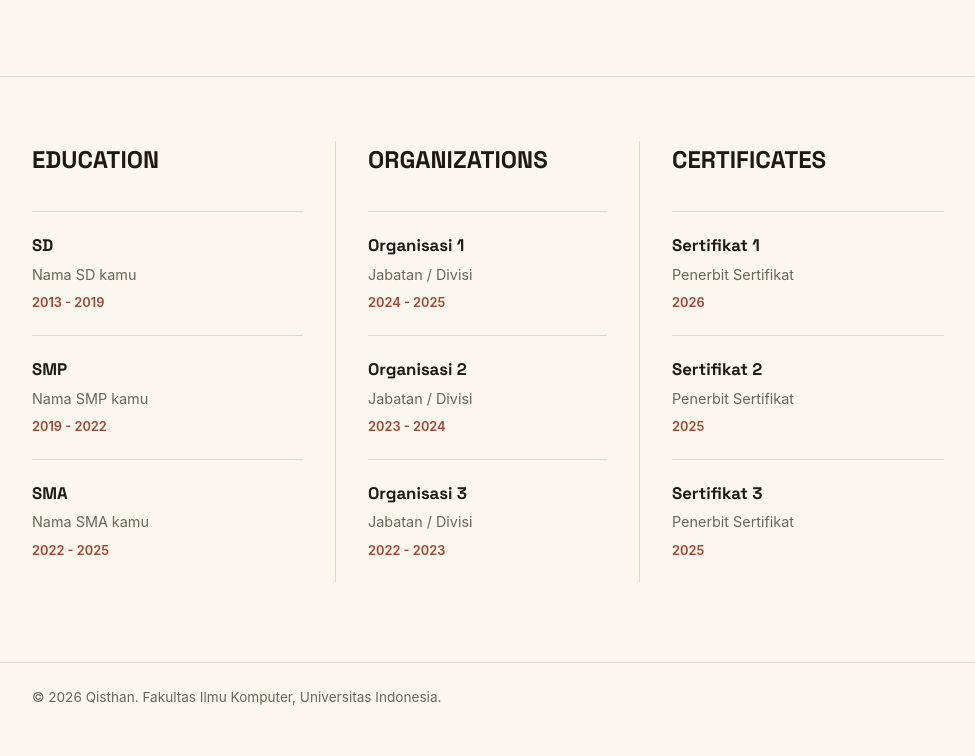
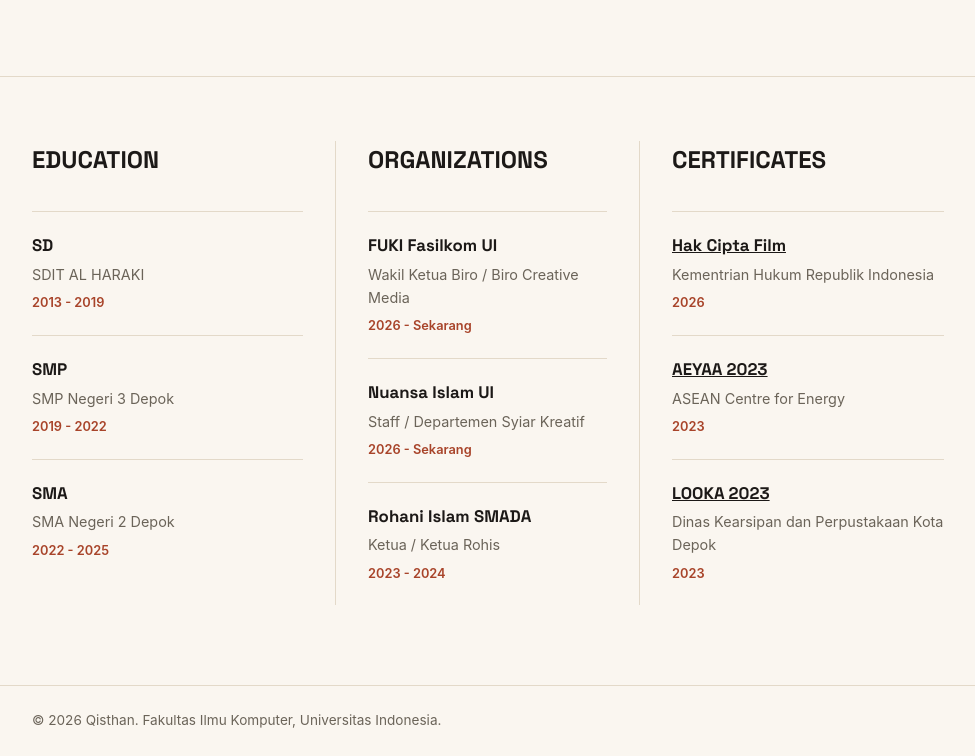
Before and after one commit to qaffasyah-maker/myportofolio, a Django app: page / in a window 1280 px wide. Shown: the part 646-1402 px from the top of the page, without its empty margins (152-1127 px from the left). Before the commit the page ends 1351 px from the top, so only its background shows below. Run offline with Django 5.2, Linux system fonts and the light colour scheme.

Commit message:
menambahkan data pada portofolio

```diff
--- a/static/css/style.css
+++ b/static/css/style.css
@@ -253,6 +253,14 @@
     margin-bottom: 0.25rem;
 }
 
+.portfolio-item a {
+    color: var(--ink);
+}
+
+.portfolio-item a:hover {
+    color: var(--accent-dark);
+}
+
 .portfolio-item p {
     color: var(--text-muted);
     font-size: 0.9rem;
--- a/templates/index.html
+++ b/templates/index.html
@@ -60,19 +60,19 @@
 
                         <div class="portfolio-item">
                             <h3>SD</h3>
-                            <p>Nama SD kamu</p>
+                            <p>SDIT AL HARAKI</p>
                             <span>2013 - 2019</span>
                         </div>
 
                         <div class="portfolio-item">
                             <h3>SMP</h3>
-                            <p>Nama SMP kamu</p>
+                            <p>SMP Negeri 3 Depok</p>
                             <span>2019 - 2022</span>
                         </div>
 
                         <div class="portfolio-item">
                             <h3>SMA</h3>
-                            <p>Nama SMA kamu</p>
+                            <p>SMA Negeri 2 Depok</p>
                             <span>2022 - 2025</span>
                         </div>
 
@@ -82,21 +82,21 @@
                         <h2>Organizations</h2>
 
                         <div class="portfolio-item">
-                            <h3>Organisasi 1</h3>
-                            <p>Jabatan / Divisi</p>
-                            <span>2024 - 2025</span>
+                            <h3>FUKI Fasilkom UI</h3>
+                            <p>Wakil Ketua Biro / Biro Creative Media</p>
+                            <span>2026 - Sekarang</span>
                         </div>
 
                         <div class="portfolio-item">
-                            <h3>Organisasi 2</h3>
-                            <p>Jabatan / Divisi</p>
-                            <span>2023 - 2024</span>
+                            <h3>Nuansa Islam UI</h3>
+                            <p>Staff / Departemen Syiar Kreatif</p>
+                            <span>2026 - Sekarang</span>
                         </div>
 
                         <div class="portfolio-item">
-                            <h3>Organisasi 3</h3>
-                            <p>Jabatan / Divisi</p>
-                            <span>2022 - 2023</span>
+                            <h3>Rohani Islam SMADA </h3>
+                            <p>Ketua / Ketua Rohis </p>
+                            <span>2023 - 2024</span>
                         </div>
 
                     </div>
@@ -105,21 +105,33 @@
                         <h2>Certificates</h2>
 
                         <div class="portfolio-item">
-                            <h3>Sertifikat 1</h3>
-                            <p>Penerbit Sertifikat</p>
+                            <h3>
+                                <a href="/static/sertifikat/HAK-CIPTA-FILM.pdf" target="_blank">
+                                    Hak Cipta Film
+                                </a>
+                            </h3>
+                            <p>Kementrian Hukum Republik Indonesia</p>
                             <span>2026</span>
                         </div>
 
                         <div class="portfolio-item">
-                            <h3>Sertifikat 2</h3>
-                            <p>Penerbit Sertifikat</p>
-                            <span>2025</span>
+                            <h3>
+                                <a href="/static/sertifikat/AEYA-2023.pdf" target="_blank">
+                                    AEYAA 2023
+                                </a>
+                            </h3>
+                            <p>ASEAN Centre for Energy</p>
+                            <span>2023</span>
                         </div>
 
                         <div class="portfolio-item">
-                            <h3>Sertifikat 3</h3>
-                            <p>Penerbit Sertifikat</p>
-                            <span>2025</span>
+                            <h3>
+                                <a href="/static/sertifikat/LOOKA-2023.pdf" target="_blank">
+                                    LOOKA 2023
+                                </a>
+                            </h3>
+                            <p>Dinas Kearsipan dan Perpustakaan Kota Depok</p>
+                            <span>2023</span>
                         </div>
 
                     </div>
```
Also changed, not shown: 3 other files.
